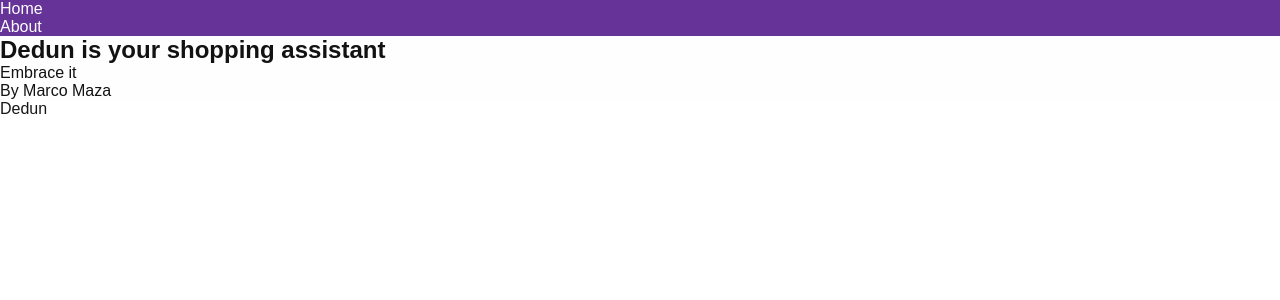
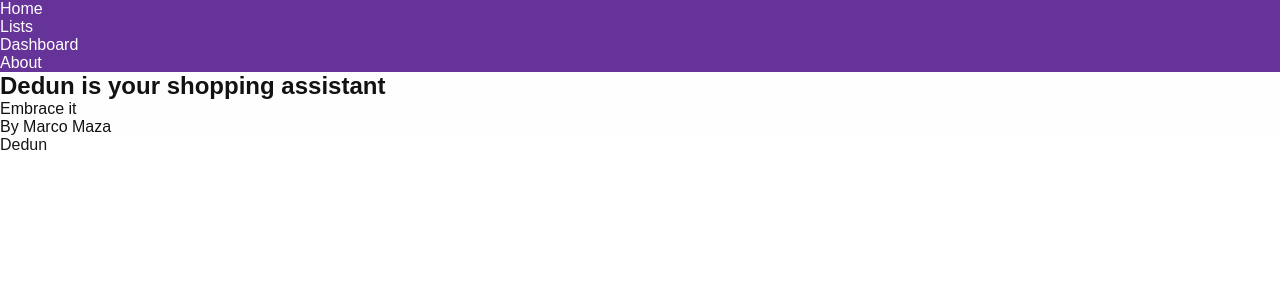
Before and after one commit to marcomaza92/dedun, a Next.js app: page / in a window 1280 px wide. Shown: the top 300 px of the page. Built offline with nearby package versions, Linux system fonts and the light colour scheme.

Commit message:
feat: add new links to navigation

```diff
--- a/app/(main-layout)/layout.tsx
+++ b/app/(main-layout)/layout.tsx
@@ -8,6 +8,12 @@ const MainLayout = ({ children }: { children: React.ReactNode }) => {
         <ul>
           <li>
             <Link href="/">Home</Link>
+          </li>
+          <li>
+            <Link href="/lists">Lists</Link>
+          </li>
+          <li>
+            <Link href="/dashboard">Dashboard</Link>
           </li>
           <li>
             <Link href="/about">About</Link>
```
